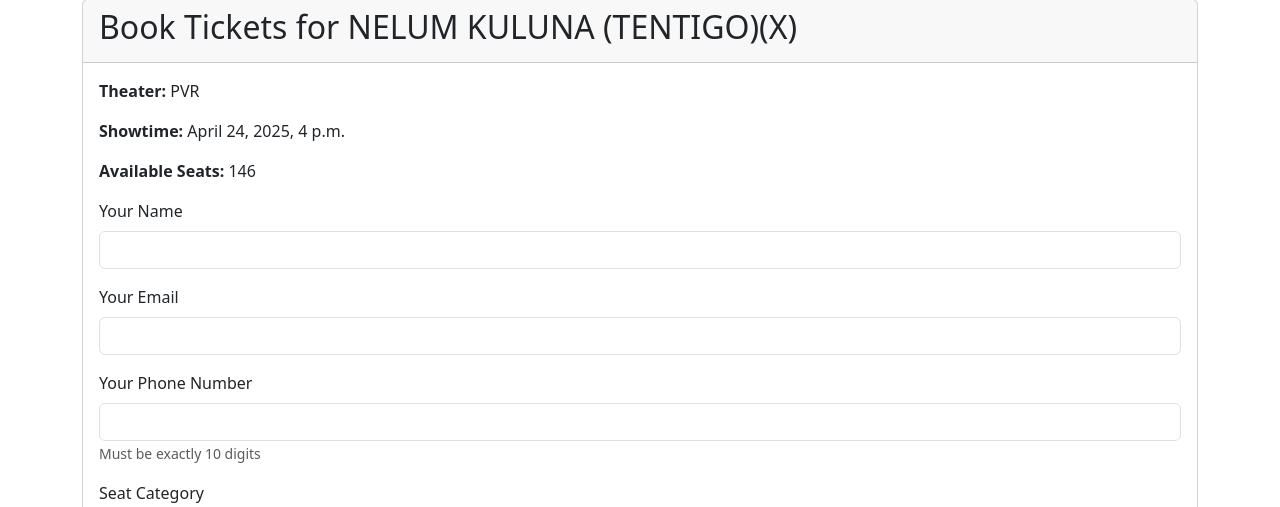
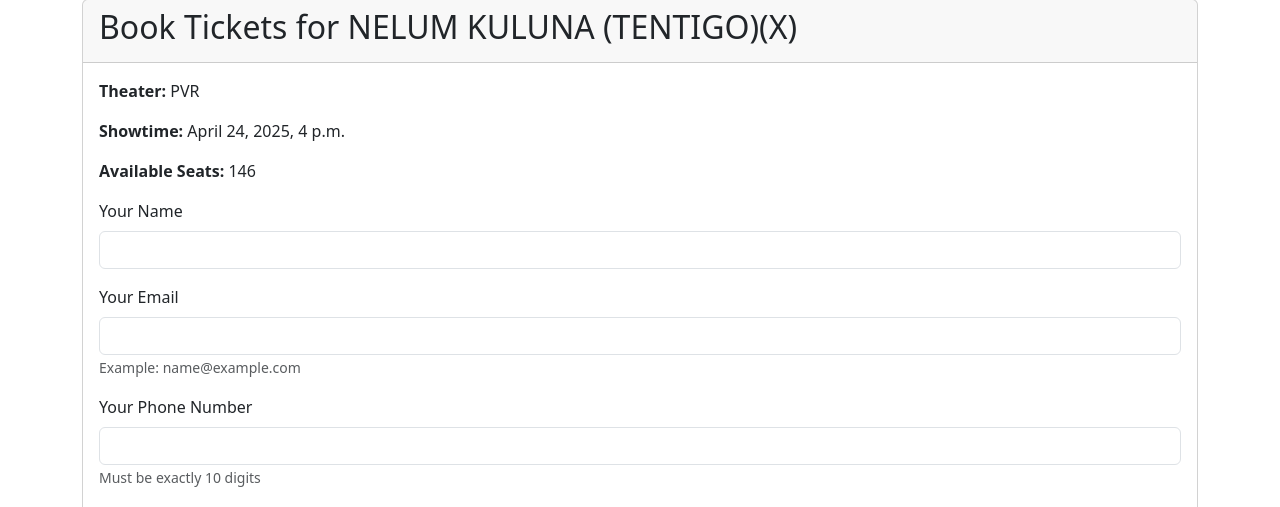
Before and after one commit to Nush-Faiz/Movie-Ticket-Booking-System, a Django app: page /book/3/ in a window 1280 px wide. Shown: the part 126-633 px from the top of the page. Run offline with Django 5.2, Linux system fonts and the light colour scheme; data comes from the database, SQL or seed files in the repository.

Commit message:
Update the book_ticket.html template to enhance email validation.

```diff
--- a/movie_ticket_system/tickets/templates/tickets/book_ticket.html
+++ b/movie_ticket_system/tickets/templates/tickets/book_ticket.html
@@ -18,7 +18,9 @@
                 </div>
                 <div class="mb-3">
                     <label for="email" class="form-label">Your Email</label>
-                    <input type="email" class="form-control" id="email" name="email" required>
+                    <input type="email" class="form-control" id="email" name="email" required pattern="[a-z0-9._%+-]+@[a-z0-9.-]+\.[a-z]{2,}$"
+                       title="Please enter a valid email address (e.g., name@example.com)">
+                    <small class="text-muted">Example: name@example.com</small>
                 </div>
                 <div class="mb-3">
                     <label for="phone" class="form-label">Your Phone Number</label>
```
